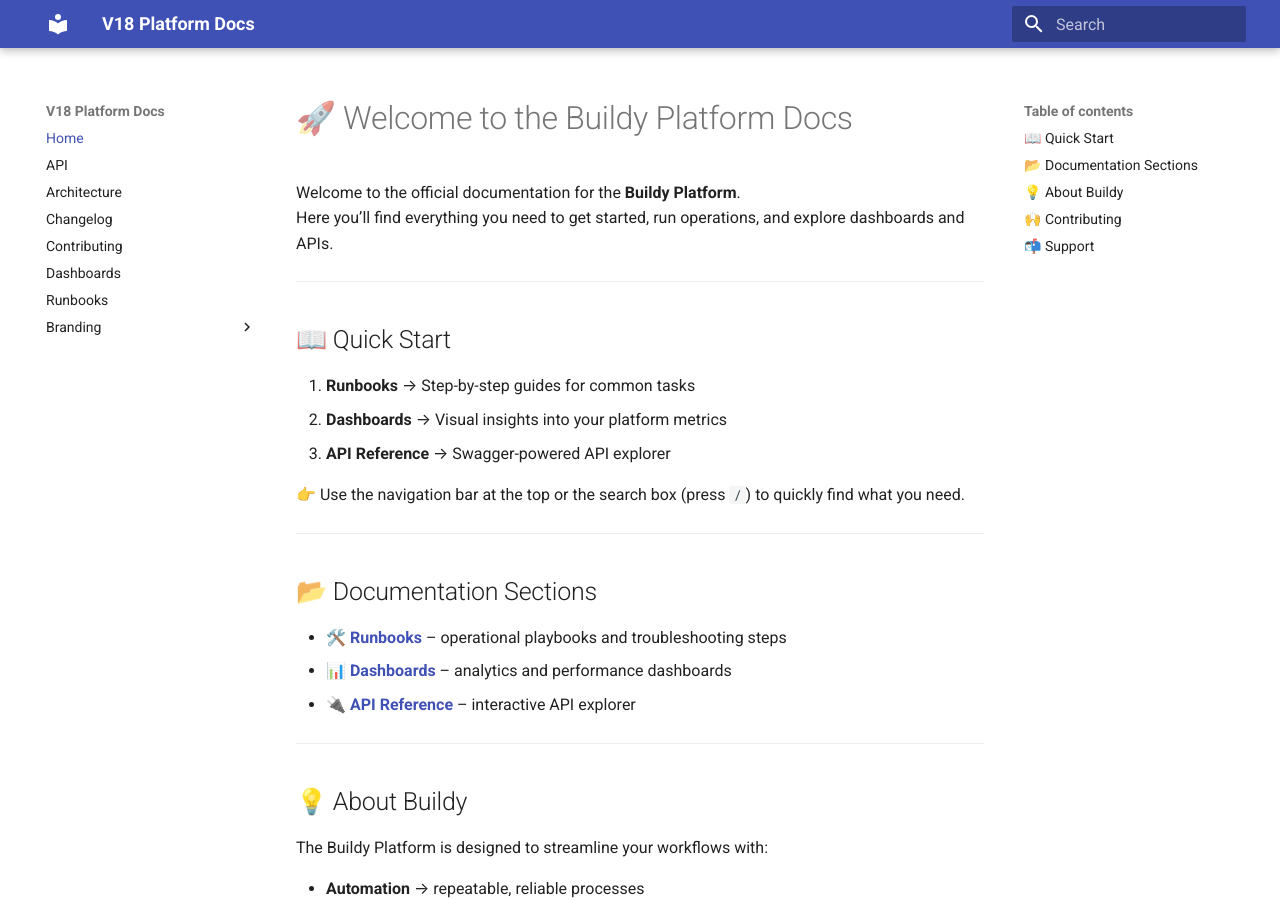
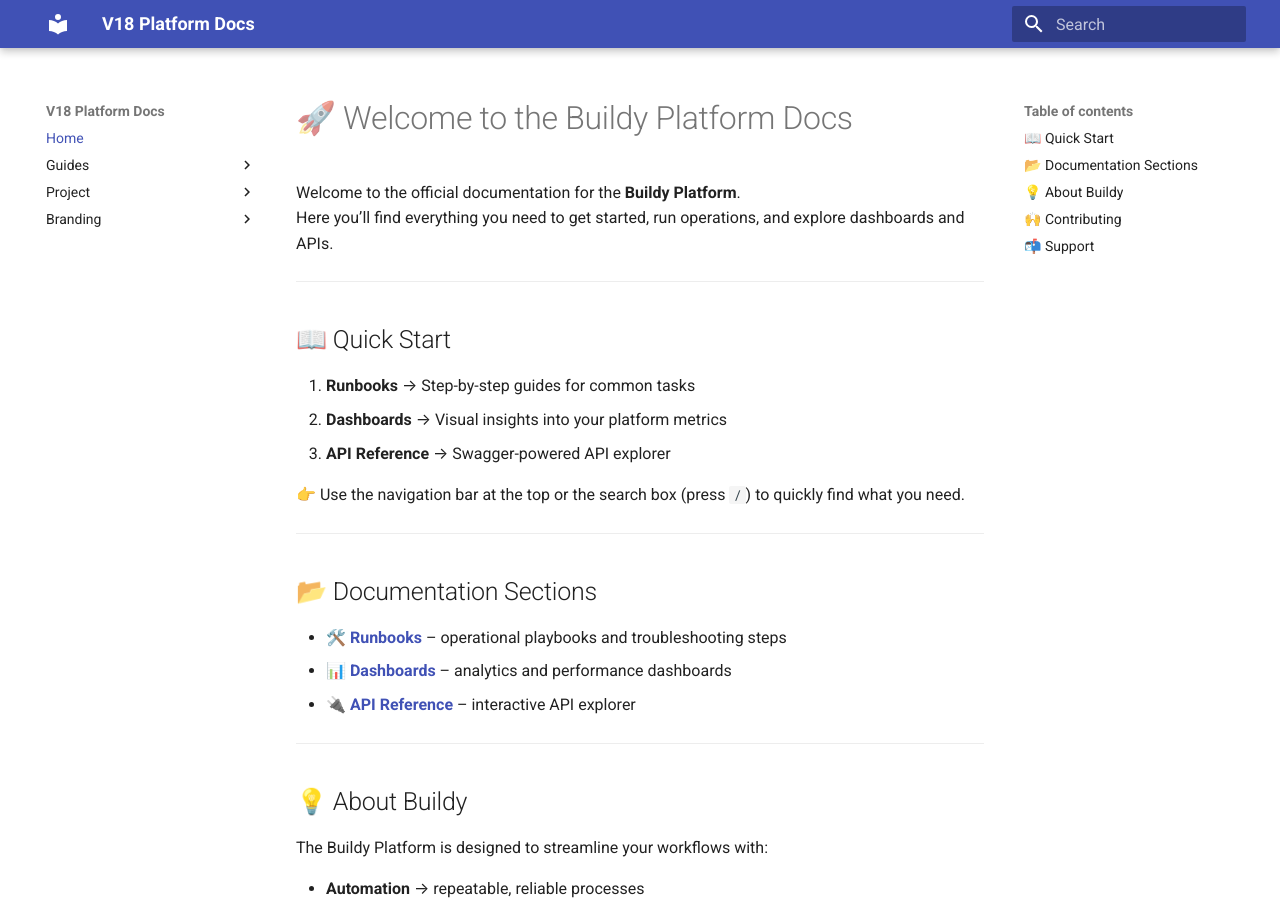
Before and after one commit to Kello54/Buildy, an MkDocs documentation site: the page built from docs/index.md, in a window 1280 px wide and 900 px high. Built offline with MkDocs 1.6.1 and Material for MkDocs 9.7.7, drawn with Linux system fonts in a browser that asks for light colours; some of the changed lines change nothing that is shown.

Commit message:
Update mkdocs.yml

```diff
--- a/mkdocs.yml
+++ b/mkdocs.yml
@@ -7,12 +7,14 @@ theme:
 
 nav:
   - Home: index.md
-  - API: api.md
-  - Architecture: architecture.md
-  - Changelog: changelog.md
-  - Contributing: contributing.md
-  - Dashboards: dashboards.md
-  - Runbooks: runbooks.md
+  - Guides:
+      - API: api.md
+      - Architecture: architecture.md
+      - Dashboards: dashboards.md
+      - Runbooks: runbooks.md
+  - Project:
+      - Changelog: changelog.md
+      - Contributing: contributing.md
   - Branding:
       - Overview: branding/index.md
       - Colours: branding/colours.md
```
